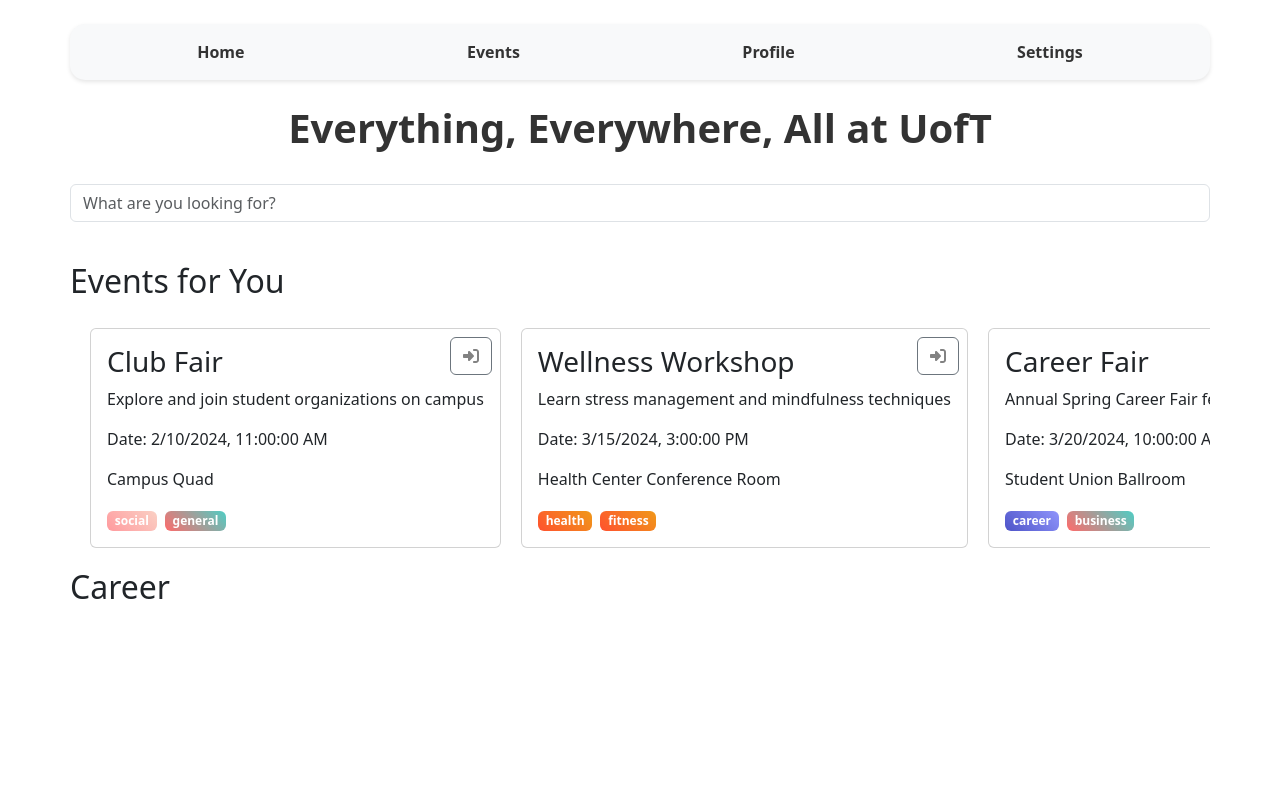
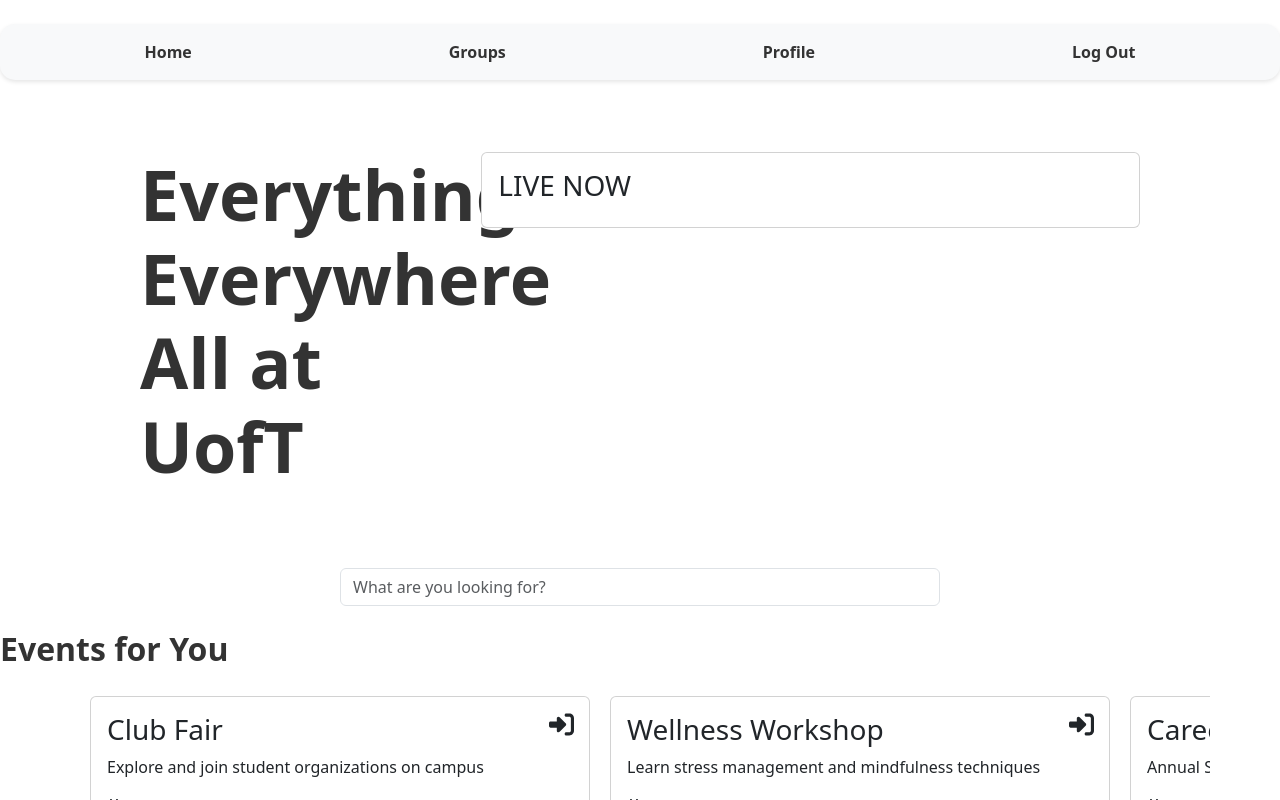
Before and after one commit to ambroseling/hack_student_life, a React (Create React App) app in the folder frontend/hack_student_life_gui/: page / in a window 1280 px wide. Built offline with nearby package versions, Linux system fonts and the light colour scheme; no server answers.

Commit message:
added some UI changes to main page

```diff
--- a/frontend/hack_student_life_gui/src/App.css
+++ b/frontend/hack_student_life_gui/src/App.css
@@ -46,15 +46,18 @@
 
 .redirect-button {
   margin-left: auto;
-  margin-top: 8px;
-  margin-right: 8px;
+  margin-top: 15px;
+  margin-right: 15px;
   position: absolute;
   right: 0;
   top: 0;
+  width: 25px;
+  height: 25px;
 }
 
 .search-input {
   margin-bottom: 16px;
+  border-radius: 20px;
 }
 
 
@@ -150,3 +153,10 @@
   transition: transform 0.5s ease-in-out;
   flex-wrap: no-wrap;
 }
+
+.search-input-container {
+  width: 90%;  /* Default width for mobile */
+  max-width: 600px;
+  margin: 0 auto;
+  border-radius: 15px;
+}
--- a/frontend/hack_student_life_gui/src/components/EventsSection.js
+++ b/frontend/hack_student_life_gui/src/components/EventsSection.js
@@ -1,7 +1,56 @@
-import React from 'react';
+import React, { Fragment } from 'react';
+import { Container,Row, Col, Card, CardBody, CardTitle, CardText } from 'reactstrap';
+import { FontAwesomeIcon } from '@fortawesome/react-fontawesome';
+import { faCalendarDays, faLocationDot, faRightToBracket } from '@fortawesome/free-solid-svg-icons';
+import RedirectButton from './RedirectButton';
+import Tags from './Tags';
 
-const EventsSection = (events, ) => {
-  return <div>EventsSection</div>;
+const EventsSection = ({events,title}) => {
+  return (
+  <Fragment>
+<h2 style={{
+                    textDecoration: 'none',
+                    color: '#333',
+                    fontWeight: 'bold'
+                }}>{title}</h2>
+    {events.length === 0 ? (
+        <Row className="mb-2">
+            <Card>
+                <CardBody>
+                    <CardTitle tag="h3">No events found</CardTitle>
+                </CardBody>
+            </Card>
+        </Row>
+    ) : (
+        <Container style={{ overflowX: 'auto', whiteSpace: 'nowrap', padding: '20px' }}>
+        <div  style={{ display: 'flex' }}>
+       {events.map((event) => (
+           <Col style={{marginRight:'20px'}}>
+                <Card style={{width: '500px'}}>
+                    <CardBody>
+                        <CardTitle tag="h3">{event.title}</CardTitle>
+                        <CardText>{event.description}</CardText>
+                        {event.date && <CardText>
+                            <FontAwesomeIcon icon={faCalendarDays} style={{marginRight:'5px'}}/>
+                            {event.date.toLocaleString()}
+                            </CardText>}
+                        <CardText>
+                        <FontAwesomeIcon icon={faLocationDot} />                            {event.location}
+                            </CardText>
+                        <RedirectButton icon={faRightToBracket} link={event.source_url} />
+                        {console.log(event.tags)}
+                        {event.tags.map((tag) => (
+                            <Tags tag={tag} />
+                        ))}
+                    </CardBody>
+                </Card>
+            </Col>
+        ))}
+        </div>
+        </Container>
+    )}
+    </Fragment>);
+
 };
 
 export default EventsSection;
--- /dev/null
+++ b/frontend/hack_student_life_gui/src/components/HeaderSection.js
@@ -0,0 +1,28 @@
+import React from 'react';
+import { Container, Row, Col , Card, CardBody, CardTitle} from 'reactstrap';
+
+const HeaderSection = () => {
+  return (
+    <Container className="header-section my-5 mx-auto" style={{ maxWidth: '80%' }}>
+      <Row>
+        <Col xs={4}>
+        <h1 style={{
+                    textDecoration: 'none',
+                    color: '#333',
+                    fontWeight: 'bold',
+                    fontSize: '70px'
+                }}>Everything  Everywhere  All at UofT</h1>
+        </Col>
+        <Col >
+        <Card>
+            <CardBody>
+                <CardTitle tag="h3">LIVE NOW</CardTitle>
+            </CardBody>
+        </Card>
+        </Col>
+      </Row>
+    </Container>
+  );
+};
+
+export default HeaderSection;
--- a/frontend/hack_student_life_gui/src/components/NavBar.js
+++ b/frontend/hack_student_life_gui/src/components/NavBar.js
@@ -18,21 +18,21 @@
                     color: '#333',
                     fontWeight: 'bold'
                 }}>Home</a>
-                <a href="/events" style={{
+                <a href="/groups" style={{
                     textDecoration: 'none',
                     color: '#333',
                     fontWeight: 'bold'
-                }}>Events</a>
+                }}>Groups</a>
                 <a href="/profile" style={{
                     textDecoration: 'none',
                     color: '#333',
                     fontWeight: 'bold'
                 }}>Profile</a>
-                <a href="/settings" style={{
+                <a href="/logout" style={{
                     textDecoration: 'none',
                     color: '#333',
                     fontWeight: 'bold'
-                }}>Settings</a>
+                }}>Log Out</a>
             </nav>
                     </div>
     );
--- a/frontend/hack_student_life_gui/src/components/RedirectButton.js
+++ b/frontend/hack_student_life_gui/src/components/RedirectButton.js
@@ -3,9 +3,7 @@
 
 const RedirectButton = ({ icon, link }) => {
     return (
-        <Button className="redirect-button" href={link} style={{backgroundColor: '#ffffff'}}>
-            <FontAwesomeIcon icon={icon} style={{color: '#828282'}} />
-        </Button>
+        <FontAwesomeIcon className="redirect-button" icon={icon} href={link}/>
     )
 }
 
--- a/frontend/hack_student_life_gui/src/components/Search.js
+++ b/frontend/hack_student_life_gui/src/components/Search.js
@@ -17,9 +17,9 @@
     return (
         <Fragment>
             <Input
+                className="search-input-container"
                 type="text"
                 placeholder="What are you looking for?"
-                className="search-input"
                 value={searchValue}
                 onChange={handleInputChange}
                 onKeyPress={(e) => e.key === 'Enter' && handleSearch()}
--- a/frontend/hack_student_life_gui/src/views/AllEvents.js
+++ b/frontend/hack_student_life_gui/src/views/AllEvents.js
@@ -1,15 +1,17 @@
 import { FontAwesomeIcon } from "@fortawesome/react-fontawesome";
 import { useState, Fragment, useEffect } from "react";
 import { Row, Card, CardBody, CardTitle, CardText, Container, CardHeader, Button, Col } from "reactstrap";
-import { faRightToBracket } from "@fortawesome/free-solid-svg-icons";
+import { faRightToBracket, faLocationDot, faCalendarDays } from "@fortawesome/free-solid-svg-icons";
 import RedirectButton from "../components/RedirectButton";
+import { useEvents } from "../context/EventsContext";
 import Search from "../components/Search";
 import Tags from "../components/Tags";
 import FilterButton from "../components/FilterButton";
 import SortDropDown from "../components/SortDropDown";
 import Retrieve from "../components/Retrieve";
 import NavBar from "../components/NavBar";
-import { useEvents } from "../context/EventsContext";
+import EventsSection from "../components/EventsSection";
+import HeaderSection from "../components/HeaderSection";
 
 function AllEvents() {
     const available_tags = ['music', 'general', 'sports', 'arts', 'academic', 'career', 'social', 'business', 'engineering', 'games', 'health', 'fitness', 'coding', 'other'];
@@ -79,55 +81,19 @@
     return (
         <Fragment>
         <div>
-        <br/>
+        <br height="200px"/>
         <NavBar />
     <br/>
-    <Container  className="text-center">
-    <h1 style={{
-                    textDecoration: 'none',
-                    color: '#333',
-                    fontWeight: 'bold'
-                }}>Everything, Everywhere, All at UofT</h1>
-    </Container>
+    <HeaderSection/>
     <div>
     <br/>
     <Search onSearchChange={handleSearch}/>
     <br/>
-    <h2>Events for You</h2>
-    {filteredEvents.length === 0 ? (
-        <Row className="mb-2">
-            <Card>
-                <CardBody>
-                    <CardTitle tag="h3">No events found</CardTitle>
-                </CardBody>
-            </Card>
-        </Row>
-    ) : (
-        <Container style={{ overflowX: 'auto', whiteSpace: 'nowrap', padding: '20px' }}>
-        <div  style={{ display: 'flex' }}>
-       {filteredEvents.map((event) => (
-           <Col style={{marginRight:'20px'}}>
-                <Card>
-                    <CardBody>
-                        <CardTitle tag="h3">{event.title}</CardTitle>
-                        <CardText>{event.description}</CardText>
-                        {/* <CardText>{event.time}</CardText> */}
-                        {event.date && <CardText>Date: {event.date.toLocaleString()}</CardText>}
-                        <CardText>{event.location}</CardText>
-                        <RedirectButton icon={faRightToBracket} link={event.source_url} />
-                        {console.log(event.tags)}
-                        {event.tags.map((tag) => (
-                            <Tags tag={tag} />
-                        ))}
-                    </CardBody>
-                </Card>
-            </Col>
-        ))}
-        </div>
-        </Container>
-    )}
-
-    <h2>Career</h2>
+    <EventsSection events={filteredEvents} title="Events for You"/>
+    <EventsSection events={filteredEvents} title="Careers"/>
+    <EventsSection events={filteredEvents} title="Academics"/>
+    <EventsSection events={filteredEvents} title="Sports"/>
+    <EventsSection events={filteredEvents} title="Music"/>
 </div>
 
 </div>
```
Also changed, not shown: frontend/hack_student_life_gui/src/views/Groups.js (added, +19 -0 lines).
